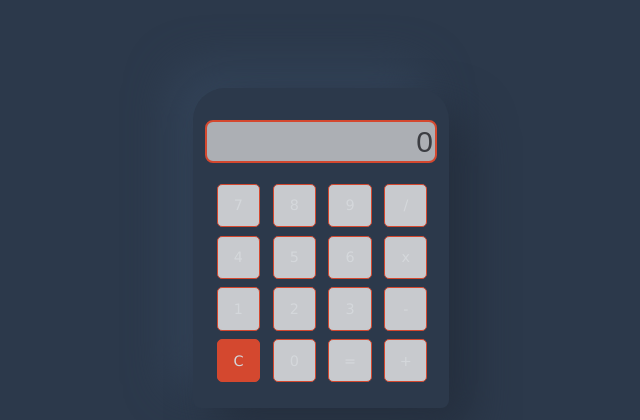
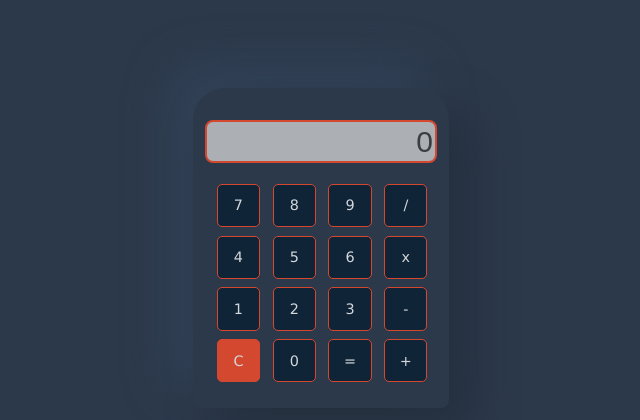
Before and after one commit to fktpolice/fktpolice.github.io, a plain HTML site: page calculadora/index.html in a window 1280 px wide. Shown: the whole page, without its empty margins (319-959 px from the left). Drawn offline with Linux system fonts and the light colour scheme.

Commit message:
Update styles.css

```diff
--- a/calculadora/styles.css
+++ b/calculadora/styles.css
@@ -49,16 +49,14 @@ button{
     font-family:Verdana, Geneva, Tahoma, sans-serif;
 
 
-    //*background-color: #082032;
-    COLOR ALTERNATIVO
-    *//
-    background-color: #FF4C29;
+    background-color: #082032;
+
     opacity: 0.8;
     top:1em;
     margin-left:auto;
     margin-right: auto;
-align-items:right;
-left: .8em;
+        align-items:right;
+        left: .8em;
     position: relative;
     border-radius: 5px;
     height: 3em;
@@ -70,9 +68,9 @@ left: .8em;
 
 
 
-.cero{
-background-color: #FF4C29;
-}
+                .cero{
+            background-color: #FF4C29;
+                    }
 
 
 .botones{
```
